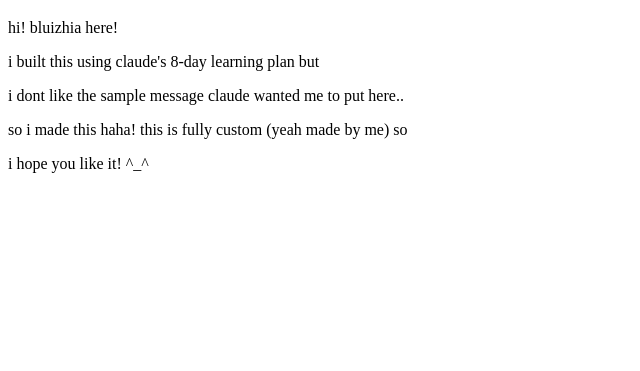
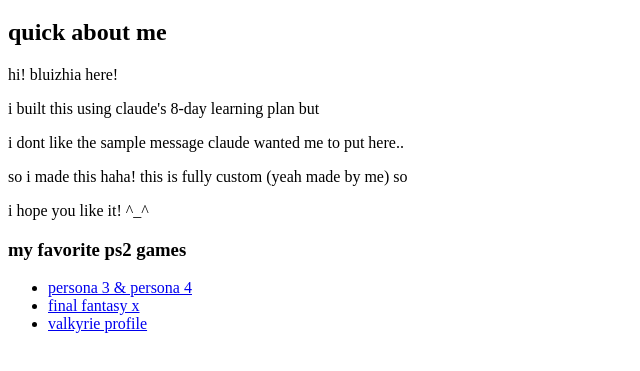
Before and after one commit to bluizhia/sample-personal-website, a plain HTML site: page index.html in a window 1280 px wide. Shown: the part 61-432 px from the top of the page, without its empty margins (0-640 px from the left). Drawn offline with Linux system fonts and the light colour scheme.

Commit message:
Update index.html
added sections
day 2 of learning is about adding anchors, links, sectioning

```diff
--- a/index.html
+++ b/index.html
@@ -5,10 +5,21 @@
 </head>
 <body>
   <h1>yooooo! welcome to my sample page haha</h1>
+
+  <!-- "about me" section -->
+  <h2>quick about me</h2>
   <p>hi! bluizhia here!</p>
   <p>i built this using claude's 8-day learning plan but</p>
   <p>i dont like the sample message claude wanted me to put here..</p>
   <p>so i made this haha! this is fully custom (yeah made by me) so</p>
   <p>i hope you like it! ^_^</p>
+
+  <!-- my faves games -->
+  <h3>my favorite ps2 games</h3>
+  <ul>
+    <li><a href = "https://persona.atlus.com/series/portal/us/">persona 3 & persona 4</a></li>
+    <li><a href = "https://na.finalfantasy.com/titles/finalfantasy10">final fantasy x</a></li>
+    <li><a href = "https://valkyrieprofile.fandom.com/wiki/Valkyrie_Profile_2:_Silmeria">valkyrie profile</a></li>
+  </ul>
 </body>
 </html>
```
